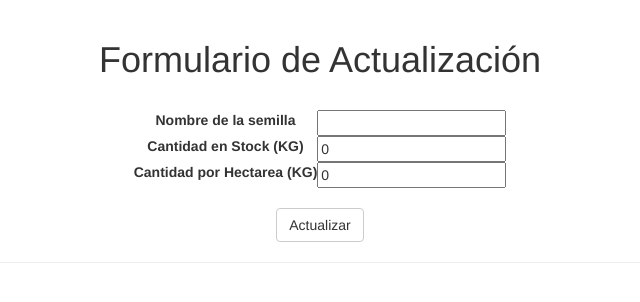
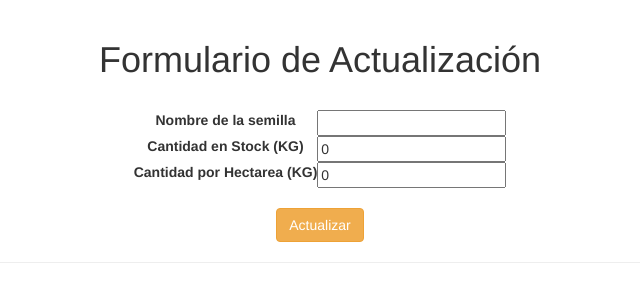
Before and after one commit to miguelzetina/sistema, a Django app: template templates/update_semilla.html in a window 1280 px wide. Shown: the part 52-354 px from the top of the page, without its empty margins (320-960 px from the left). Run offline with Django 3.2, Linux system fonts and the light colour scheme; the template is opened without the code that fills it: values that come from a table or form of the project are taken from there, others are empty; some libraries are stand-ins or nearby versions.

Commit message:
Templates: Actualizados colores botones

```diff
--- a/templates/ingreso_semilla.html
+++ b/templates/ingreso_semilla.html
@@ -30,7 +30,7 @@
                             </table>
                         </div>
                         <br>
-                        <input type="submit" class="btn btn-default" value="Agregar"/>
+                        <input type="submit" class="btn btn-success" value="Agregar"/>
                     </form>
                 </form>
             </div>
--- a/templates/update_semilla.html
+++ b/templates/update_semilla.html
@@ -30,7 +30,7 @@
                             </table>
                         </div>
                         <br>
-                        <input type="submit" class="btn btn-default" value="Actualizar"/>
+                        <input type="submit" class="btn btn-warning" value="Actualizar"/>
                         <hr>
                     </form>
                 </form>
```
